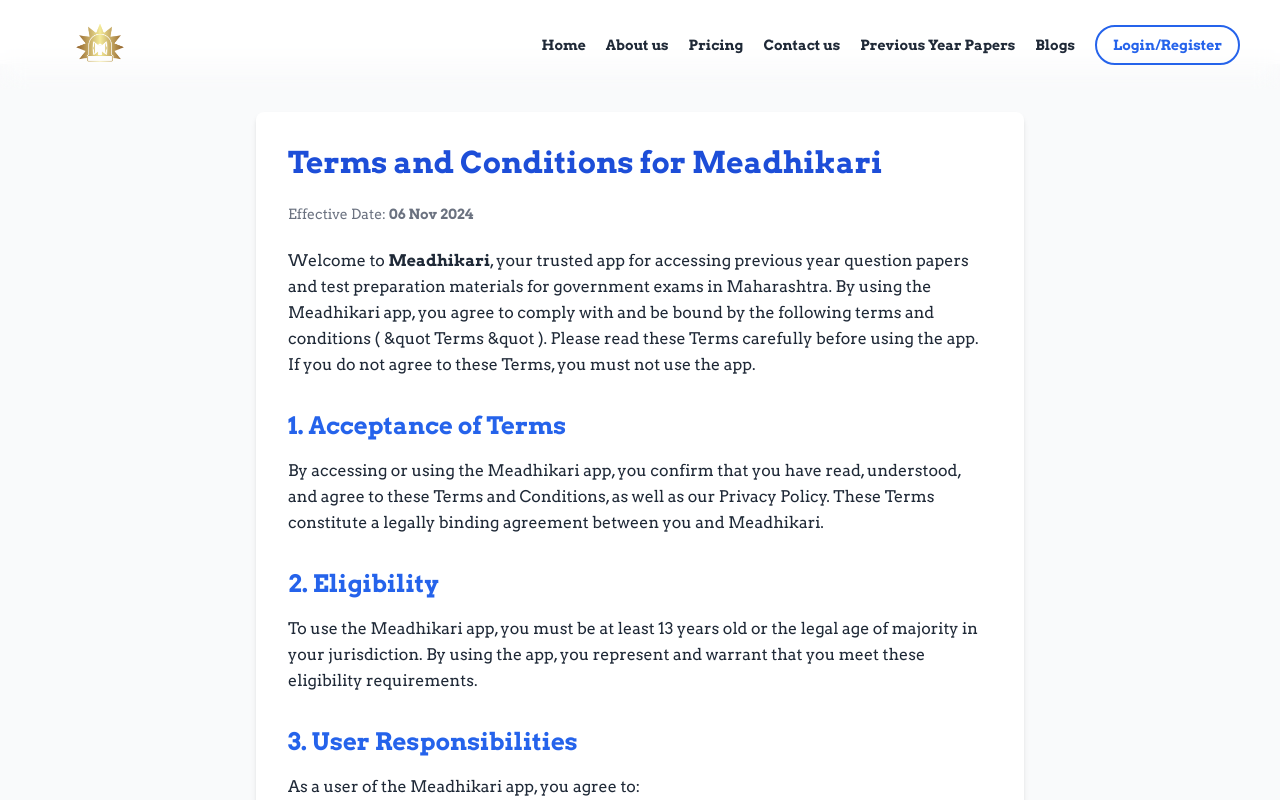
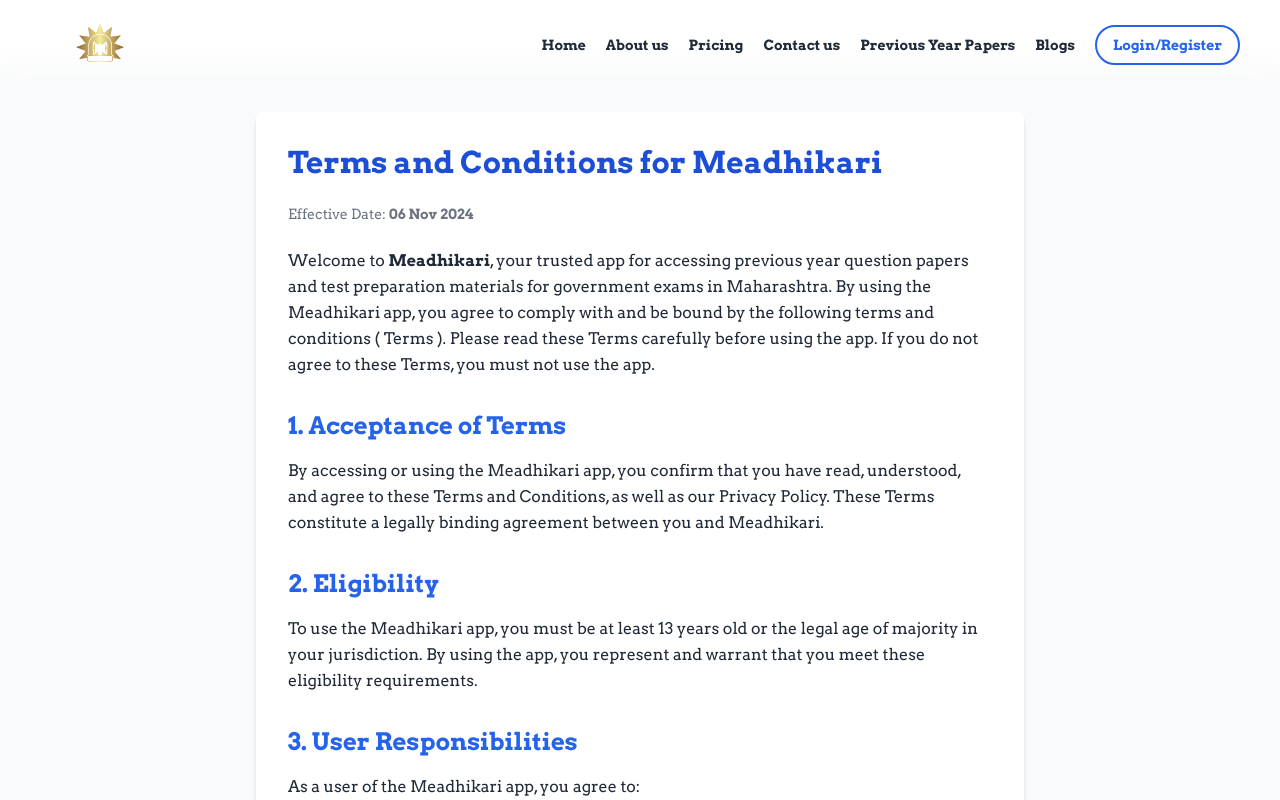
Before and after one commit to sumitchavan8070/meadhikari_web, a Next.js app: page /terms-condtions in a window 1280 px wide. Shown: the top 800 px of the page. Built offline with nearby package versions, Linux system fonts and the light colour scheme.

Commit message:
Quote updated

```diff
--- a/app/terms-condtions/TermsAndConditions.js
+++ b/app/terms-condtions/TermsAndConditions.js
@@ -14,9 +14,8 @@ const TermsAndConditions = () => {
           previous year question papers and test preparation materials for
           government exams in Maharashtra. By using the Meadhikari app, you
           agree to comply with and be bound by the following terms and
-          conditions ( &quot Terms &quot ). Please read these Terms carefully
-          before using the app. If you do not agree to these Terms, you must not
-          use the app.
+          conditions ( Terms ). Please read these Terms carefully before using
+          the app. If you do not agree to these Terms, you must not use the app.
         </p>
 
         <h2 className="text-2xl font-semibold text-blue-600 mt-8">
```
